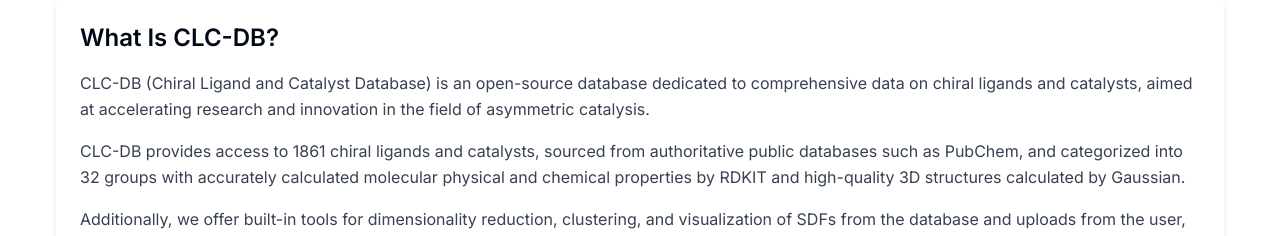
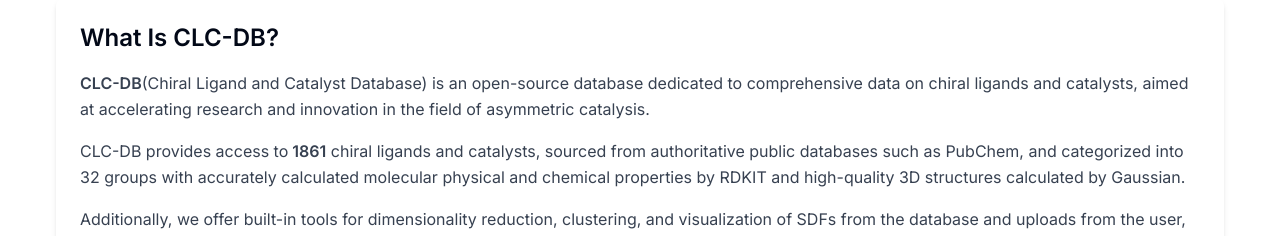
Before and after one commit to ukeSJTU/clc-db-frontend, a Next.js app: page / in a window 1280 px wide. Shown: the part 390-626 px from the top of the page. Built offline with nearby package versions, Linux system fonts and the light colour scheme; no server answers.

Commit message:
feat(ui): make important info on home page bold

```diff
--- a/app/page.tsx
+++ b/app/page.tsx
@@ -53,19 +53,21 @@ const Home: NextPage = () => {
                             What Is CLC-DB?
                         </h2>
                         <p className="text-gray-700 leading-relaxed">
-                            CLC-DB (Chiral Ligand and Catalyst Database) is an
+                            <span className="font-semibold">CLC-DB</span>
+                            (Chiral Ligand and Catalyst Database) is an
                             open-source database dedicated to comprehensive data
                             on chiral ligands and catalysts, aimed at
                             accelerating research and innovation in the field of
                             asymmetric catalysis.
                         </p>
                         <p className="text-gray-700 leading-relaxed mt-4">
-                            CLC-DB provides access to 1861 chiral ligands and
-                            catalysts, sourced from authoritative public
-                            databases such as PubChem, and categorized into 32
-                            groups with accurately calculated molecular physical
-                            and chemical properties by RDKIT and high-quality 3D
-                            structures calculated by Gaussian.
+                            CLC-DB provides access to
+                            <span className="font-semibold"> 1861</span> chiral
+                            ligands and catalysts, sourced from authoritative
+                            public databases such as PubChem, and categorized
+                            into 32 groups with accurately calculated molecular
+                            physical and chemical properties by RDKIT and
+                            high-quality 3D structures calculated by Gaussian.
                         </p>
                         <p className="text-gray-700 leading-relaxed mt-4">
                             Additionally, we offer built-in tools for
```
